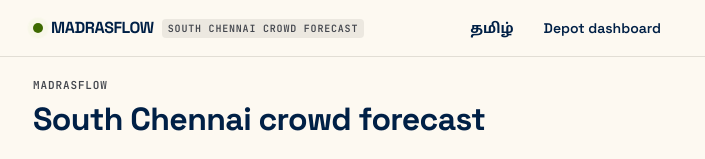
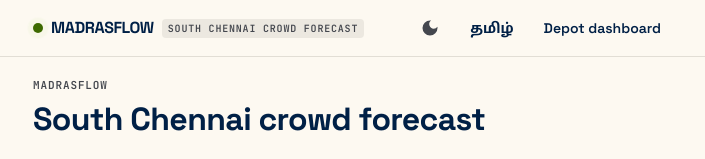
Before and after one commit to HBJ17/MadrasFlow, a React (Vite) app in the folder web/: page / in a window 1280 px wide. Shown: the top 159 px of the page, without its empty margins (287-992 px from the left). Built offline with nearby package versions, Linux system fonts and the light colour scheme; no server answers.

Commit message:
Add a light/dark theme switch
The choice is saved on the device and applied before first paint; with no choice
the app follows the device setting. Depot charts follow the active theme.

```diff
--- a/web/index.html
+++ b/web/index.html
@@ -3,8 +3,17 @@
   <head>
     <meta charset="UTF-8" />
     <meta name="viewport" content="width=device-width, initial-scale=1.0" />
-    <meta name="theme-color" content="#fdf9f1" media="(prefers-color-scheme: light)" />
-    <meta name="theme-color" content="#12141a" media="(prefers-color-scheme: dark)" />
+    <meta name="theme-color" content="#fdf9f1" />
+    <script>
+      // Apply the saved light/dark choice (or the device setting) before first paint to avoid a flash.
+      (function () {
+        var t = null
+        try { t = localStorage.getItem('kt-theme') } catch (e) {}
+        var dark = t ? t === 'dark' : matchMedia('(prefers-color-scheme: dark)').matches
+        document.documentElement.classList.toggle('dark', dark)
+        document.querySelector('meta[name=theme-color]').setAttribute('content', dark ? '#12141a' : '#fdf9f1')
+      })()
+    </script>
     <meta name="description" content="Crowd forecasts for buses, MRTS and metro in South Chennai. Demo data is simulated." />
     <link rel="icon" href="/icon.svg" type="image/svg+xml" />
     <link rel="apple-touch-icon" href="/icon-192.png" />
--- a/web/src/App.tsx
+++ b/web/src/App.tsx
@@ -2,7 +2,8 @@ import { Suspense, useEffect, useState } from 'react'
 import { lazyReload } from './lazyReload'
 import { Link, useLocation } from './router'
 import { LangContext, type Lang, useT } from './i18n'
-import { Spinner } from './components'
+import { Icon, Spinner } from './components'
+import { setDark, useDark } from './theme'
 import Home from './pages/Home'
 import RouteView from './pages/RouteView'
 import StopView from './pages/StopView'
@@ -28,12 +29,28 @@ function Header() {
           <span className="ledger hidden truncate rounded bg-slate-100 px-1.5 py-0.5 text-[10px] sm:inline dark:bg-[#1e232e] dark:text-navy-soft/80">{depot ? t('depot') : t('tagline')}</span>
         </Link>
         <span className="flex-1" />
+        <ThemeToggle />
         <LangToggle />
         <Link to={depot ? '/' : '/depot'} className="tap flex shrink-0 items-center whitespace-nowrap rounded-full px-2 font-display sm:px-3 text-sm font-semibold text-[#002046] transition-colors hover:bg-slate-100 dark:text-navy-soft dark:hover:bg-white/10">
           {depot ? t('commuter') : <><span className="sm:hidden">{t('depotShort')}</span><span className="hidden sm:inline">{t('depot')}</span></>}
         </Link>
       </div>
     </header>
+  )
+}
+
+function ThemeToggle() {
+  const dark = useDark()
+  return (
+    <button
+      type="button"
+      className="tap flex shrink-0 items-center justify-center rounded-full text-slate-600 transition-colors hover:bg-slate-100 active:scale-95 dark:text-navy-soft dark:hover:bg-white/10"
+      onClick={() => setDark(!dark)}
+      aria-label={dark ? 'Switch to light theme' : 'Switch to dark theme'}
+      title={dark ? 'Light theme' : 'Dark theme'}
+    >
+      <Icon name={dark ? 'sun' : 'moon'} className="h-5 w-5" />
+    </button>
   )
 }
 
--- a/web/src/index.css
+++ b/web/src/index.css
@@ -62,13 +62,12 @@
   --font-mono: "JetBrains Mono", ui-monospace, "SFMono-Regular", Consolas, monospace;
 }
 
-@custom-variant dark (@media (prefers-color-scheme: dark));
+/* Dark mode follows the `dark` class on <html>: set from the saved choice, else the device setting (see index.html / theme.ts) */
+@custom-variant dark (&:where(.dark, .dark *));
 
-:root { color-scheme: light dark; }
-@media (prefers-color-scheme: dark) {
-  /* Outlines, links and rings flip to the light navy so they stay visible on dark surfaces */
-  :root { --color-brand: #aec7f7; --color-brand-ink: #d6e3ff; --color-card: #181b22; }
-}
+:root { color-scheme: light; }
+/* Outlines, links and rings flip to the light navy so they stay visible on dark surfaces */
+:root.dark { color-scheme: dark; --color-brand: #aec7f7; --color-brand-ink: #d6e3ff; --color-card: #181b22; }
 
 body { @apply bg-paper text-ink dark:bg-slate-950 dark:text-[#f4f0e8] antialiased; }
 ::selection { background: var(--color-lime); color: var(--color-lime-ink); }
@@ -79,14 +78,14 @@ body { @apply bg-paper text-ink dark:bg-slate-950 dark:text-[#f4f0e8] antialiase
 }
 a { -webkit-tap-highlight-color: transparent; }
 :focus-visible { outline: 3px solid #465f88; outline-offset: 2px; border-radius: 6px; }
-@media (prefers-color-scheme: dark) { :focus-visible { outline-color: var(--color-lime); } }
+.dark :focus-visible { outline-color: var(--color-lime); }
 
 .lvl-LOW { background: #b9f477; color: #0f2000; }
 .lvl-MEDIUM { background: #ffe08d; color: #241a00; }
 .lvl-HIGH { background: #ffb68a; color: #331200; }
 .lvl-CROWDED { background: var(--color-crowded); color: #fff; }
 .lvl-none { background: #e2ded5; color: #44474e; }
-@media (prefers-color-scheme: dark) { .lvl-none { background: #232833; color: #c4c6cf; } }
+.dark .lvl-none { background: #232833; color: #c4c6cf; }
 .bar-LOW { background: var(--color-low); }
 .bar-MEDIUM { background: var(--color-medium); }
 .bar-HIGH { background: var(--color-high); }
@@ -111,9 +110,7 @@ a { -webkit-tap-highlight-color: transparent; }
 
 /* Chart axis labels follow the theme (series colours are set in depot/ui.tsx) */
 :root { --c-axis: #44474e; }
-@media (prefers-color-scheme: dark) {
-  :root { --c-axis: #c4c6cf; }
-}
+:root.dark { --c-axis: #c4c6cf; }
 .recharts-cartesian-axis-tick-value { fill: var(--c-axis); font-family: var(--font-mono); font-size: 11px; }
 .recharts-legend-item-text { font-family: var(--font-sans); font-size: 12px; }
 .recharts-tooltip-wrapper .recharts-default-tooltip { background: #002046 !important; color: #fdf9f1; border-color: #1b365d !important; border-radius: 10px; font-family: var(--font-mono); font-size: 12px; }
--- a/web/src/pages/depot/ScenarioBuilder.tsx
+++ b/web/src/pages/depot/ScenarioBuilder.tsx
@@ -6,7 +6,7 @@ import { useEffect, useMemo, useState } from 'react'
 import { Bar, BarChart, CartesianGrid, Legend, Line, LineChart, ReferenceLine, ResponsiveContainer, Tooltip, XAxis, YAxis } from 'recharts'
 import { getJSON, levelOf, postJSON, type RouteInfo } from '../../api'
 import { SimBadge } from '../../components'
-import { CHART as C, Panel } from './ui'
+import { Panel, useChartColors } from './ui'
 
 type DayType = 'weekday' | 'weekend' | 'holiday'
 type Weather = 'dry' | 'light' | 'heavy' | 'cyclone'
@@ -245,6 +245,7 @@ function ChartBox({ title, children }: { title: string; children: React.ReactEle
 }
 
 function Results({ s, routes, onSave, canSave }: { s: Summary; routes: RouteInfo[]; onSave: () => void; canSave: boolean }) {
+  const C = useChartColors()
   return (
     <div className="space-y-4 border-t border-slate-200 pt-4 dark:border-white/5">
       <div className="flex flex-wrap items-center justify-between gap-2">
--- a/web/src/pages/depot/ui.tsx
+++ b/web/src/pages/depot/ui.tsx
@@ -1,4 +1,6 @@
 // Small shared pieces for the depot dashboard.
+import { useDark } from '../../theme'
+
 export function Panel({ title, children, right }: { title: string; children: React.ReactNode; right?: React.ReactNode }) {
   return (
     <section className="card space-y-3 p-4 sm:p-5">
@@ -8,6 +10,7 @@ export function Panel({ title, children, right }: { title: string; children: Rea
   )
 }
 
-// SVG presentation attributes cannot use CSS variables, so pick the chart palette from the colour scheme.
-export const DARK = typeof window !== 'undefined' && window.matchMedia?.('(prefers-color-scheme: dark)').matches
-export const CHART = DARK ? { before: '#9a9ca5', after: '#b9f477', grid: '#2d3341' } : { before: '#9a9ca5', after: '#002046', grid: '#e2ded5' }
+// SVG presentation attributes cannot use CSS variables, so pick the chart palette from the current theme.
+export function useChartColors() {
+  return useDark() ? { before: '#9a9ca5', after: '#b9f477', grid: '#2d3341' } : { before: '#9a9ca5', after: '#002046', grid: '#e2ded5' }
+}
--- /dev/null
+++ b/web/src/theme.ts
@@ -0,0 +1,30 @@
+// Light / dark theme: the `dark` class on <html> (set before first paint in index.html).
+// A saved choice wins; with none saved the app follows the device setting.
+import { useEffect, useState } from 'react'
+
+const KEY = 'kt-theme'
+const isDark = () => document.documentElement.classList.contains('dark')
+
+export function setDark(dark: boolean) {
+  document.documentElement.classList.toggle('dark', dark)
+  document.querySelector('meta[name=theme-color]')?.setAttribute('content', dark ? '#12141a' : '#fdf9f1')
+  try { localStorage.setItem(KEY, dark ? 'dark' : 'light') } catch { /* storage may be unavailable */ }
+}
+
+// Re-renders when the theme changes, from the toggle or from the device setting.
+export function useDark() {
+  const [dark, set] = useState(isDark)
+  useEffect(() => {
+    const obs = new MutationObserver(() => set(isDark()))
+    obs.observe(document.documentElement, { attributes: true, attributeFilter: ['class'] })
+    const mq = matchMedia('(prefers-color-scheme: dark)')
+    const onSystem = (e: MediaQueryListEvent) => {
+      let saved: string | null = null
+      try { saved = localStorage.getItem(KEY) } catch { /* ignore */ }
+      if (!saved) document.documentElement.classList.toggle('dark', e.matches)
+    }
+    mq.addEventListener('change', onSystem)
+    return () => { obs.disconnect(); mq.removeEventListener('change', onSystem) }
+  }, [])
+  return dark
+}
```
